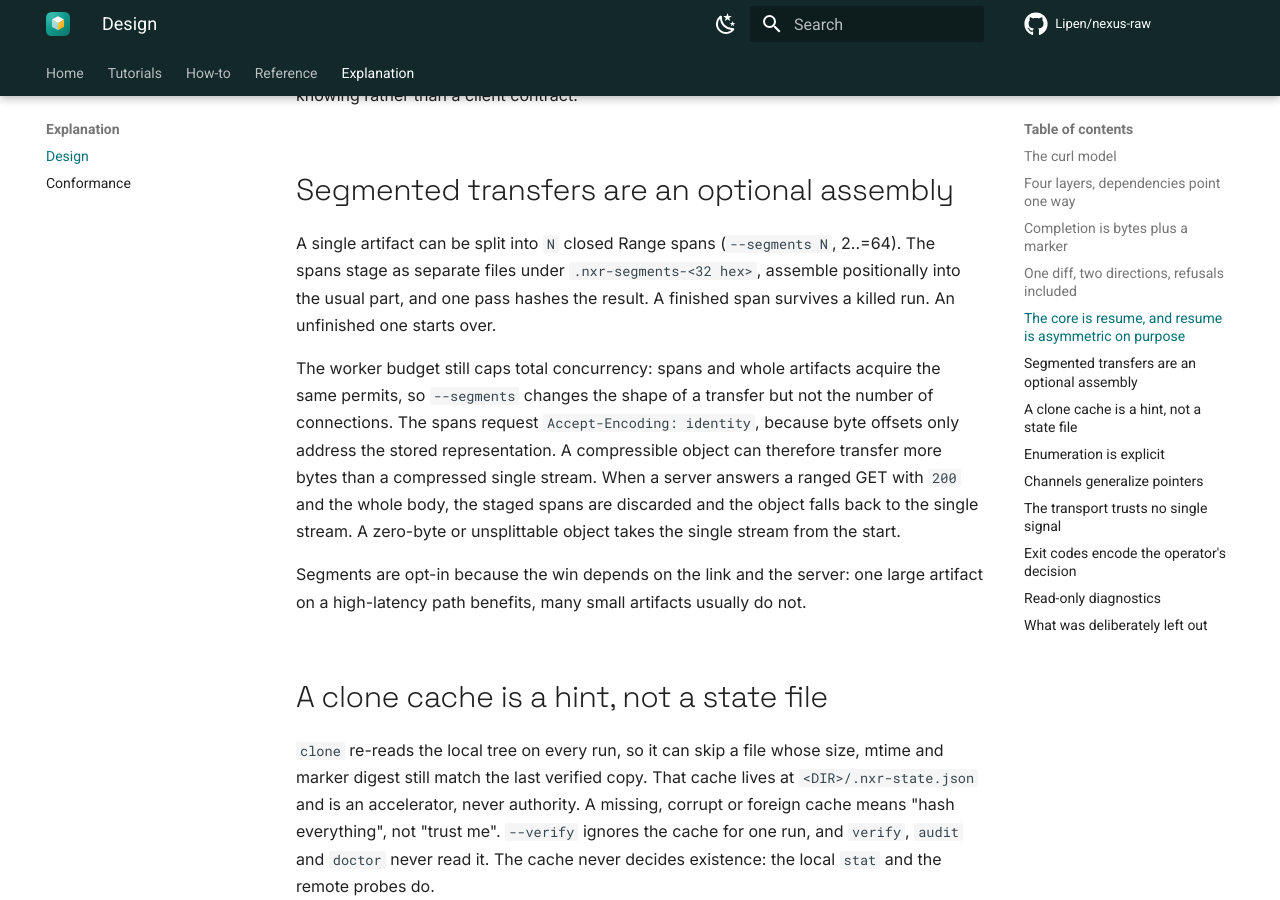
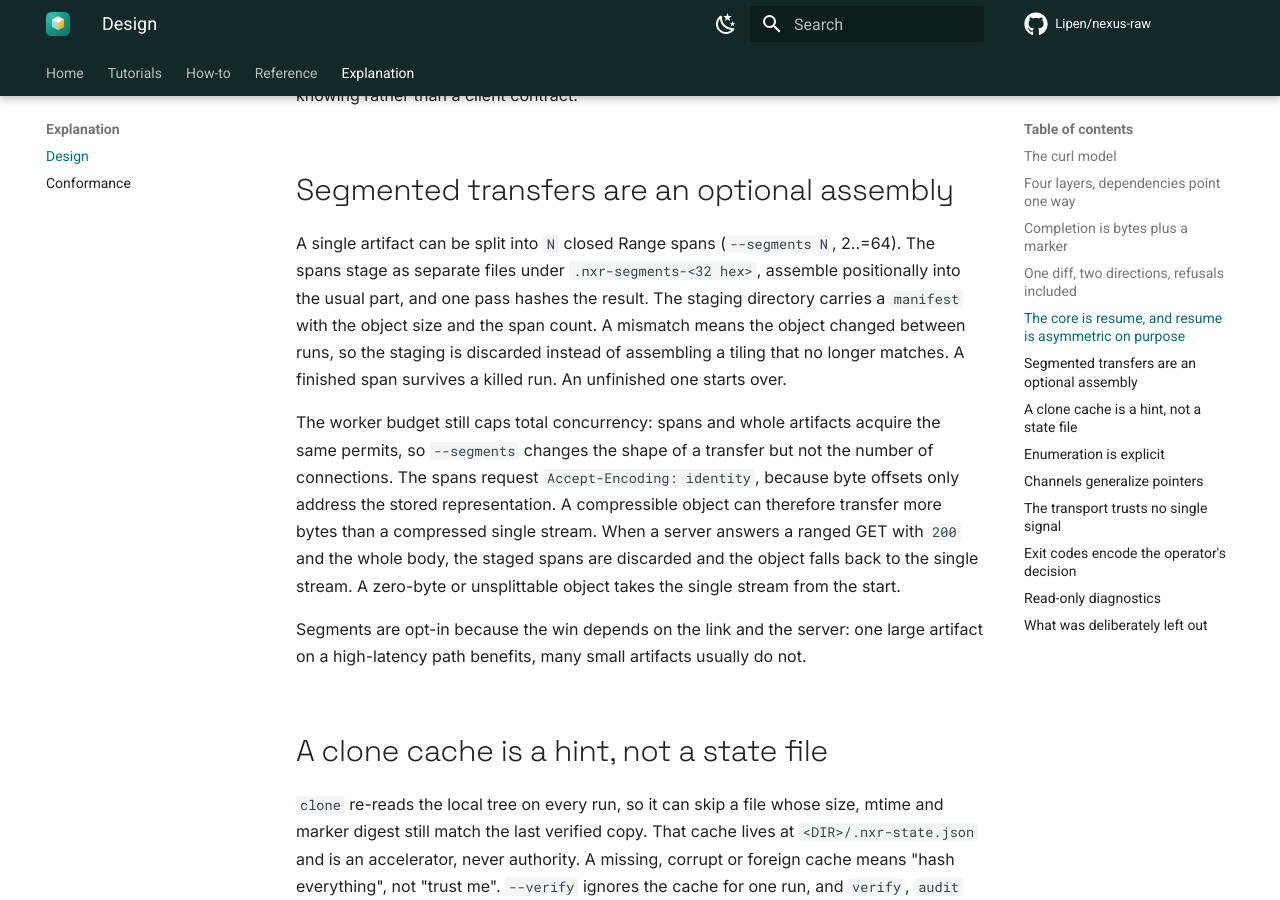
Before and after one commit to Lipen/nexus-raw, an MkDocs documentation site: the page built from docs/explanation/design.md, in a window 1280 px wide and 900 px high, scrolled down 5044 px. Built offline with MkDocs 1.6.1 and Material for MkDocs 9.7.7, drawn with Linux system fonts in a browser that asks for light colours; comment, search, counter and statistics services are not loaded.

Commit message:
docs: explain the segment manifest

```diff
--- a/docs/explanation/design.md
+++ b/docs/explanation/design.md
@@ -325,6 +325,8 @@ That makes the quirk upstream behavior worth knowing rather than a client contra
 
 A single artifact can be split into `N` closed Range spans (`--segments N`, 2..=64).
 The spans stage as separate files under `.nxr-segments-<32 hex>`, assemble positionally into the usual part, and one pass hashes the result.
+The staging directory carries a `manifest` with the object size and the span count.
+A mismatch means the object changed between runs, so the staging is discarded instead of assembling a tiling that no longer matches.
 A finished span survives a killed run.
 An unfinished one starts over.
 
```
